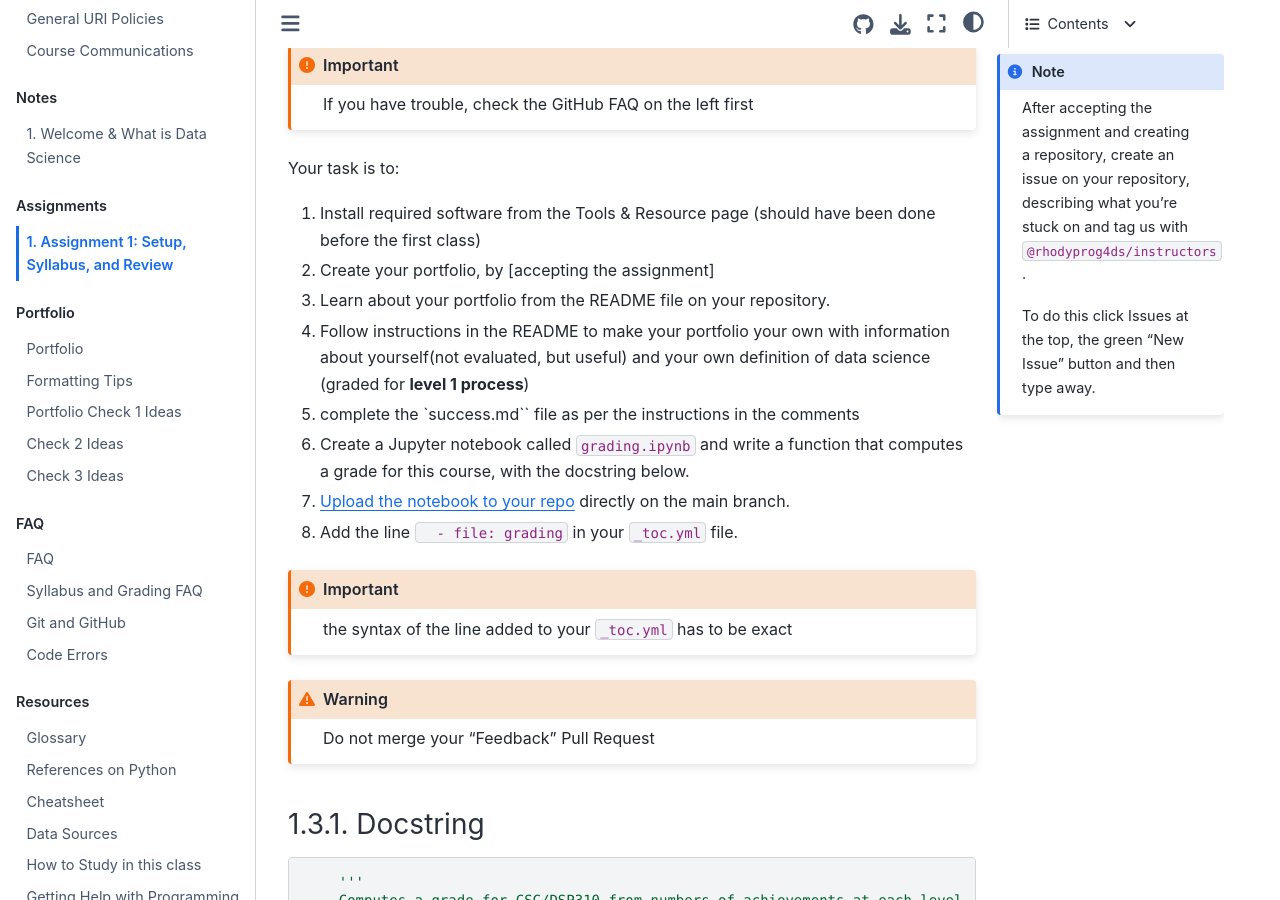
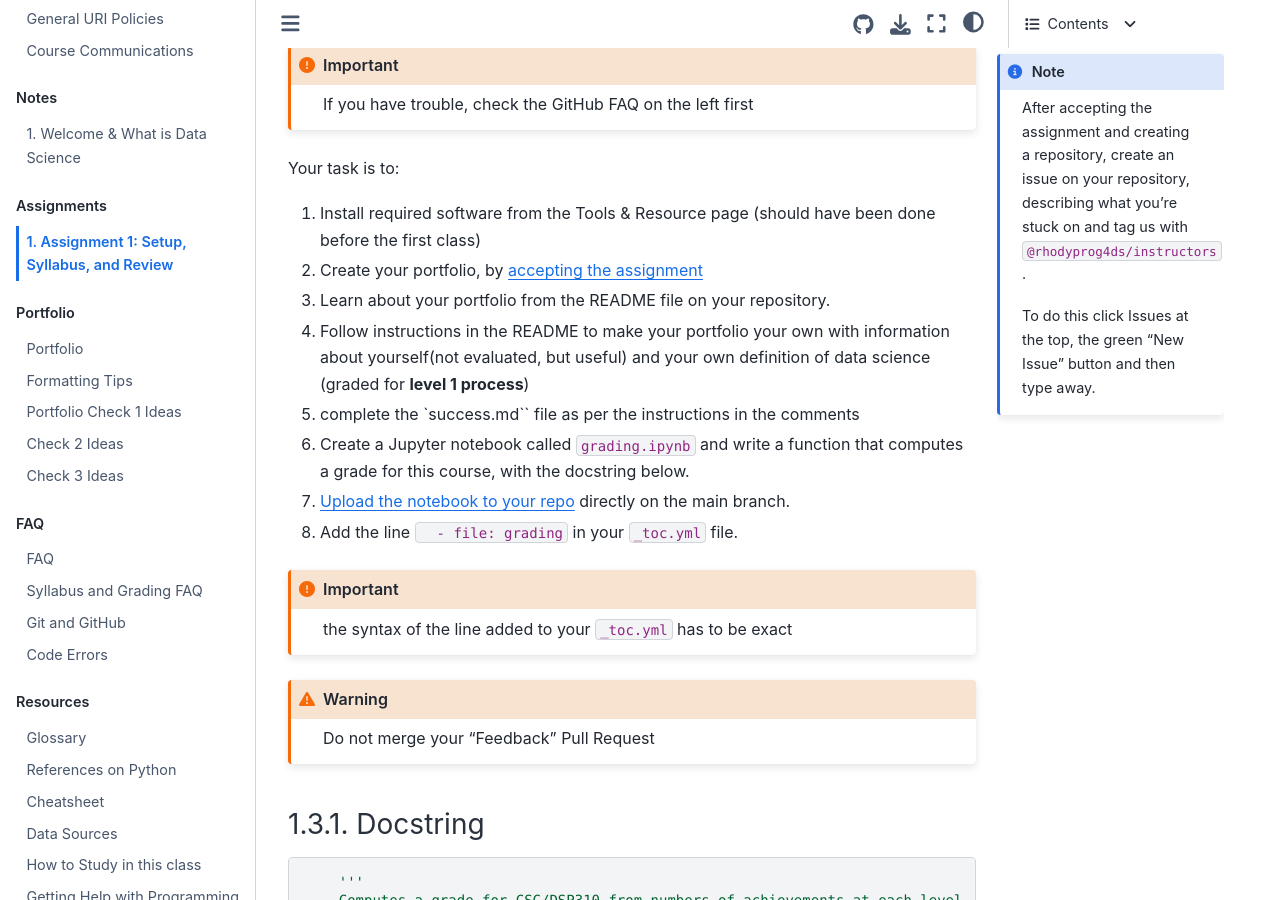
Before and after one commit to rhodyprog4ds/BrownFall23, a Jupyter Book: the page built from assignments/01-syllabus-install.md, in a window 1280 px wide and 900 px high, scrolled down 713 px. Built offline with Jupyter Book 1.0.4 settings and Sphinx 7.4.7 and the Sphinx Book theme 1.1.4, drawn with Linux system fonts in a browser that asks for light colours; pages that are not in the unit, such as notebooks, are missing from menus; part of the change alters nothing that is shown.

```diff
--- a/assignments/01-syllabus-install.md
+++ b/assignments/01-syllabus-install.md
@@ -41,7 +41,7 @@ If you have trouble, check the GitHub FAQ on the left first
 
 Your task is to:
 1. Install required software from the Tools & Resource page (should have been done before the first class)
-1. Create your portfolio, by [accepting the assignment]
+1. Create your portfolio, by [accepting the assignment](https://classroom.github.com/a/5YFy9MQZ)
 1. Learn about your portfolio from the README file on your repository.
 1. Follow instructions in the README to make your portfolio your own with information about yourself(not evaluated, but useful) and your own definition of data science (graded for **level 1 process**)
 2. complete the `success.md`` file as per the instructions in the comments
```
